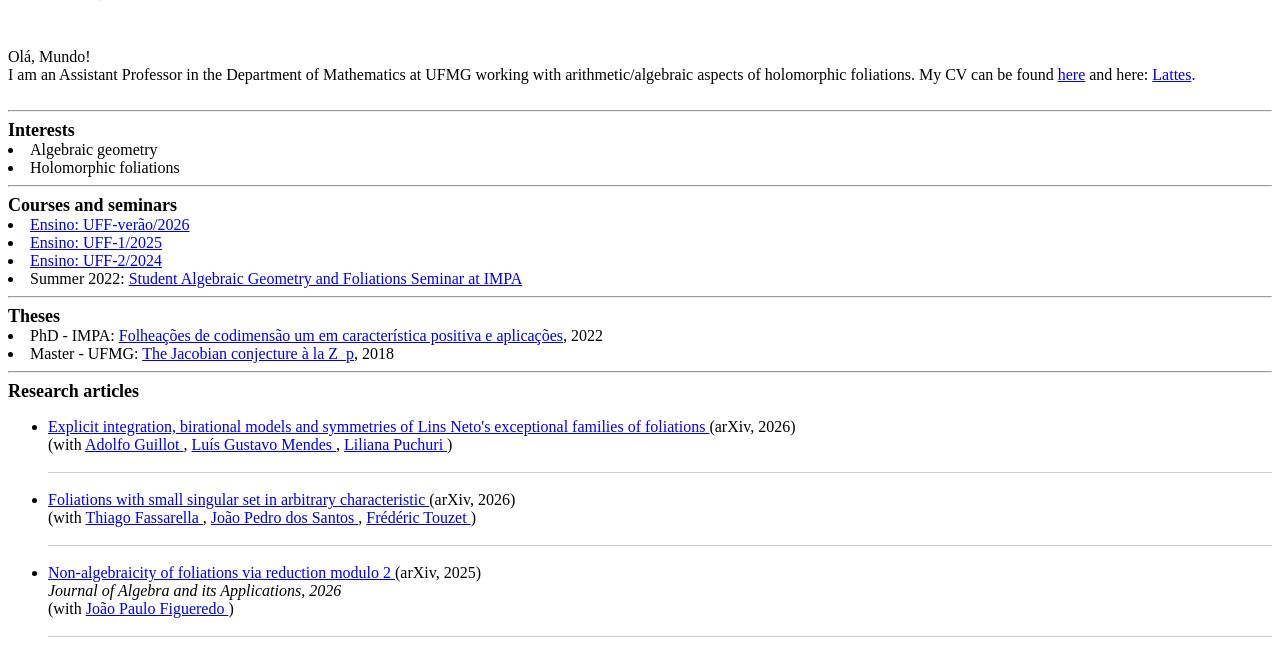
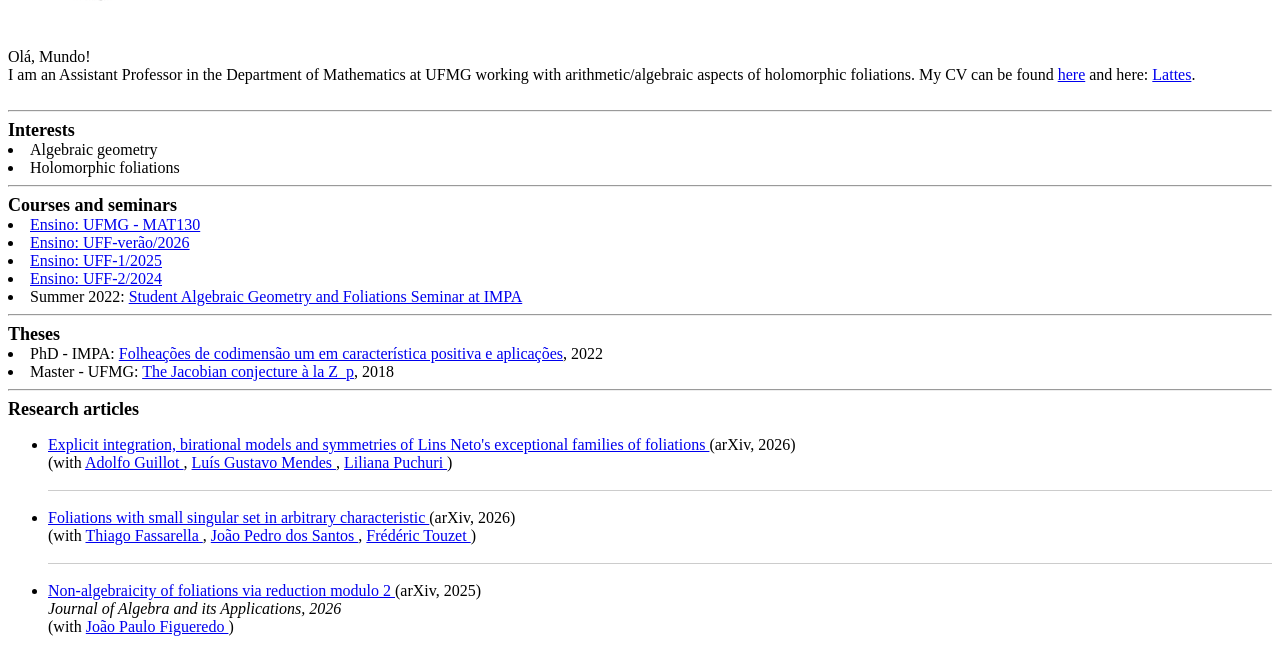
Before and after one commit to numberwat/wodson, a plain HTML site: page index.html in a window 1280 px wide. Shown: the part 135-787 px from the top of the page. Drawn offline with Linux system fonts and the light colour scheme.

Commit message:
Update index.html

```diff
--- a/index.html
+++ b/index.html
@@ -51,6 +51,7 @@ My CV can be found <a href="MendsonCV.pdf" target="_blank">here</a> and here:
 
 <b><font size=+1> Courses and seminars
 </font></b>
+ <li> <a href ="mat130" target="_blank"> Ensino: UFMG - MAT130</a></li>
  <li> <a href ="verao2026" target="_blank"> Ensino: UFF-verão/2026</a></li>
 <li> <a href ="ensino2025" target="_blank"> Ensino: UFF-1/2025</a></li>
 <li> <a href ="ensino" target="_blank"> Ensino: UFF-2/2024</a></li>
```
